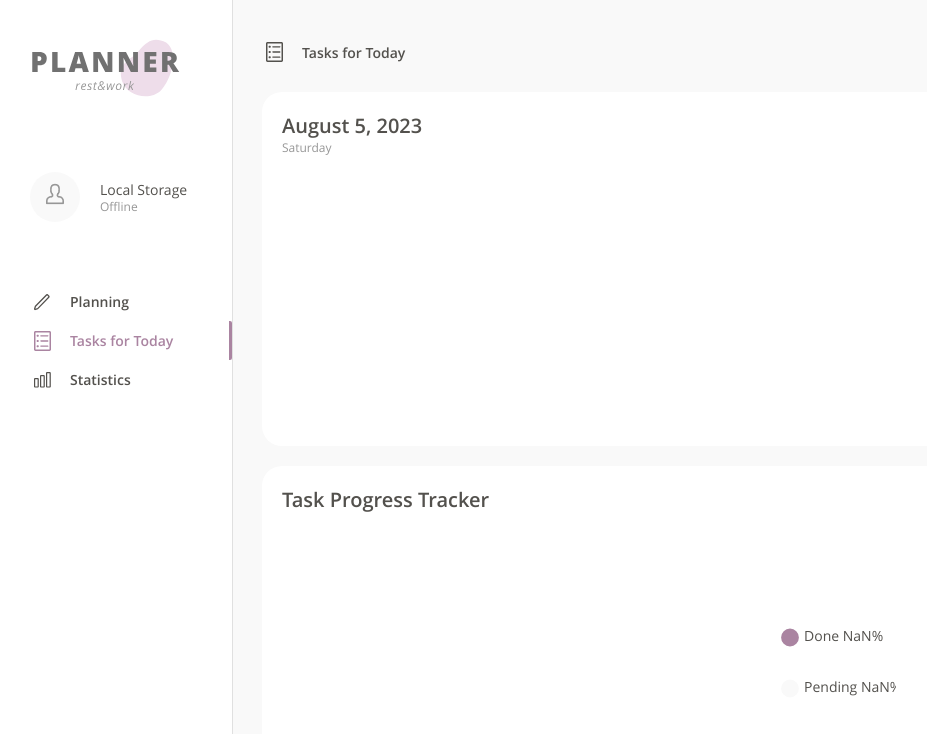
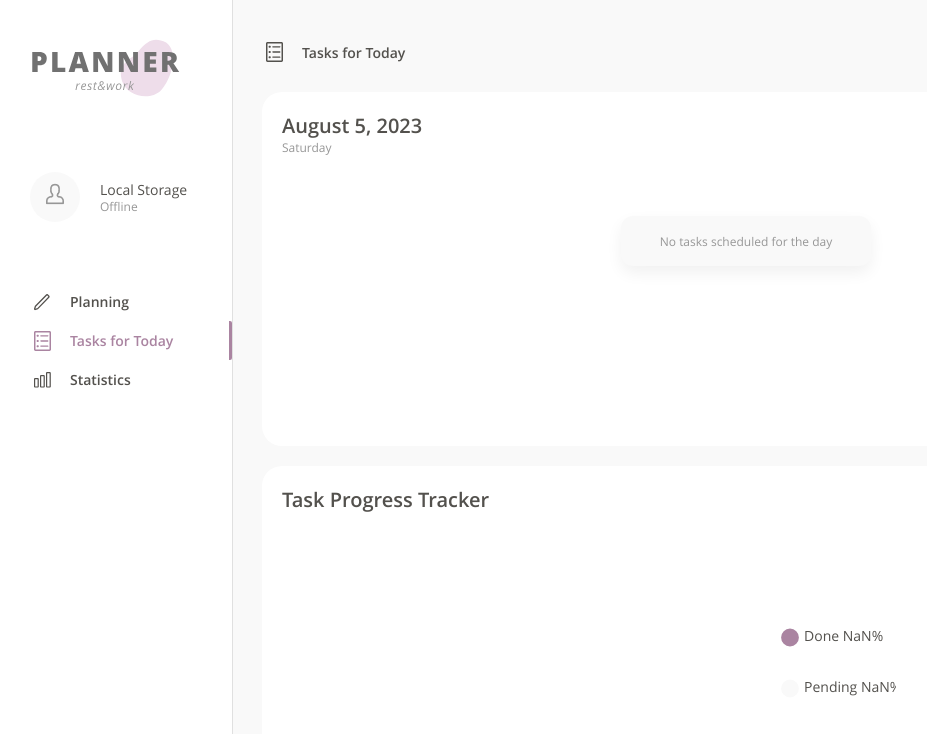
Before and after one commit to apsu96/planner_app, a React (Create React App) app: page /MyDay in a window 1280 px wide. Shown: the top 734 px of the page, without its empty margins (10-937 px from the left). Built offline with nearby package versions, Linux system fonts and the light colour scheme.

Commit message:
feat: add no task component

```diff
--- /dev/null
+++ b/src/components/NoTask.tsx
@@ -0,0 +1,28 @@
+import styled from "styled-components";
+import { SmallText } from "./UIKit.styled";
+
+const NoTaskContainer = styled.div`
+  display: flex;
+  align-items: center;
+  justify-content: center;
+  margin: 20px auto;
+  width: 250px;
+  height: 50px;
+  border-radius: 12px;
+  background-color: #f9f9f9;
+  box-shadow: 0px 7px 16px rgba(0, 0, 0, 0.06);
+  @media (max-width: 820px) {
+    height: 50px;
+    margin: 0 auto;
+  }
+`;
+
+const NoTask = () => {
+  return (
+    <NoTaskContainer>
+      <SmallText>No tasks scheduled for the day</SmallText>
+    </NoTaskContainer>
+  );
+};
+
+export default NoTask;
--- a/src/components/PlanningTaskList.tsx
+++ b/src/components/PlanningTaskList.tsx
@@ -5,8 +5,12 @@ import { observer } from "mobx-react-lite";
 import store from "../Store";
 import uuid from "react-uuid";
 import TaskLine from "./TaskLine";
+import NoTask from "./NoTask";
 
 const PlanningTaskList = observer(({ date }: { date: Date }) => {
+  const sortedList = store.toDoList.filter(
+    (toDo) => toDo.date === moment(date).format("LL"),
+  );
   return (
     <Container>
       <PlanningColumn>
@@ -14,6 +18,7 @@ const PlanningTaskList = observer(({ date }: { date: Date }) => {
         <SmallText>{moment().format("dddd")}</SmallText>
       </PlanningColumn>
       <TasksContainer>
+        {sortedList.length === 0 && <NoTask />}
         {store.toDoList.map((toDo, index) =>
           toDo.date === moment(date).format("LL") ? (
             <TaskLine key={uuid()} toDo={toDo} index={index} />
--- a/src/components/TaskForm.tsx
+++ b/src/components/TaskForm.tsx
@@ -88,7 +88,7 @@ function TaskForm({ date }: { date: Date }) {
 
   return (
     <Container>
-      <Title>Add your task</Title>
+      <Title>Schedule your task</Title>
       <TaskFormRowMContainer>
         <TaskFormLongColumnContainer>
           <Text>Task</Text>
--- a/src/components/TaskList.tsx
+++ b/src/components/TaskList.tsx
@@ -4,13 +4,18 @@ import store from "../Store";
 import uuid from "react-uuid";
 import { TaskListBox, TaskListContainer } from "./TaskList.styled";
 import Task from "./Task";
+import NoTask from "./NoTask";
 
 const TaskList = () => {
+  const sortedList = store.toDoList.filter(
+    (toDo) => toDo.date === moment().format("LL"),
+  );
   return (
     <TaskListContainer>
       <Title>{moment().format("LL")}</Title>
       <SmallText>{moment().format("dddd")}</SmallText>
       <TaskListBox>
+        {sortedList.length === 0 && <NoTask />}
         {store.toDoList.map((toDo, index) =>
           toDo.date === moment().format("LL") ? (
             <Task toDo={toDo} key={uuid()} index={index} />
```
